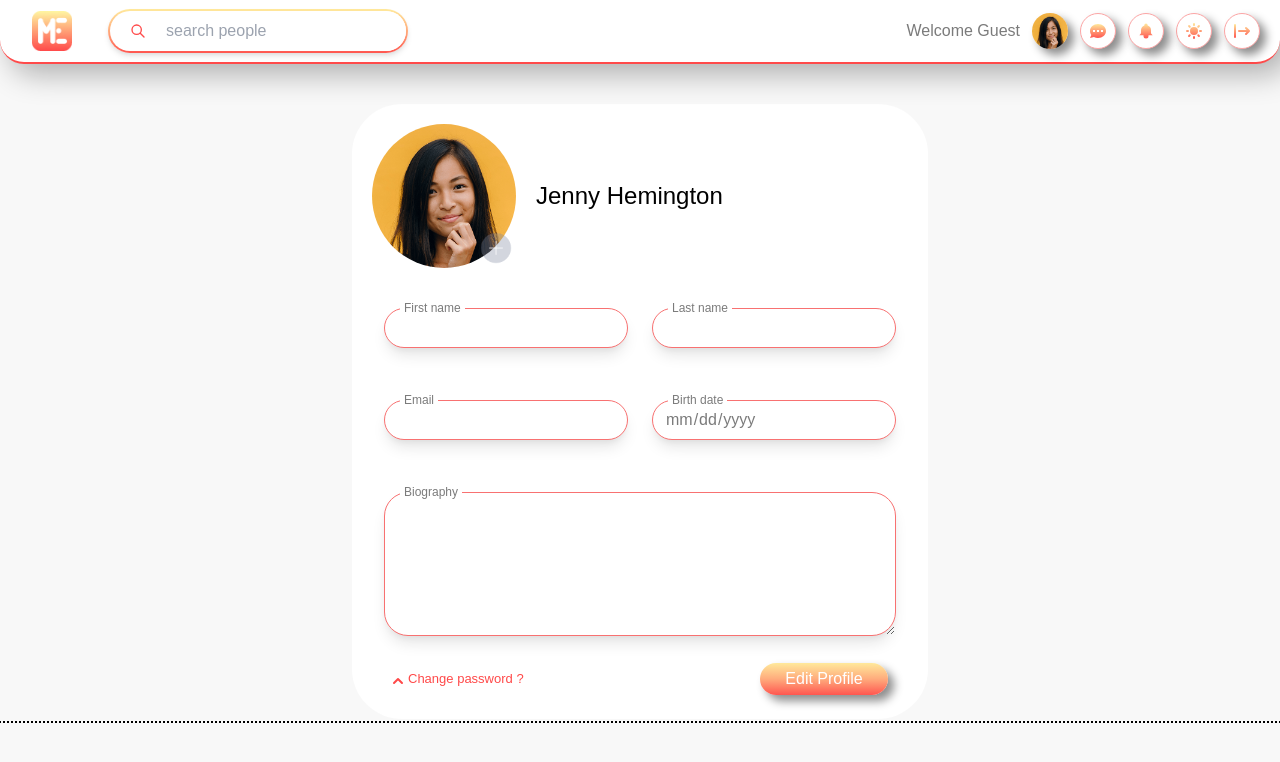
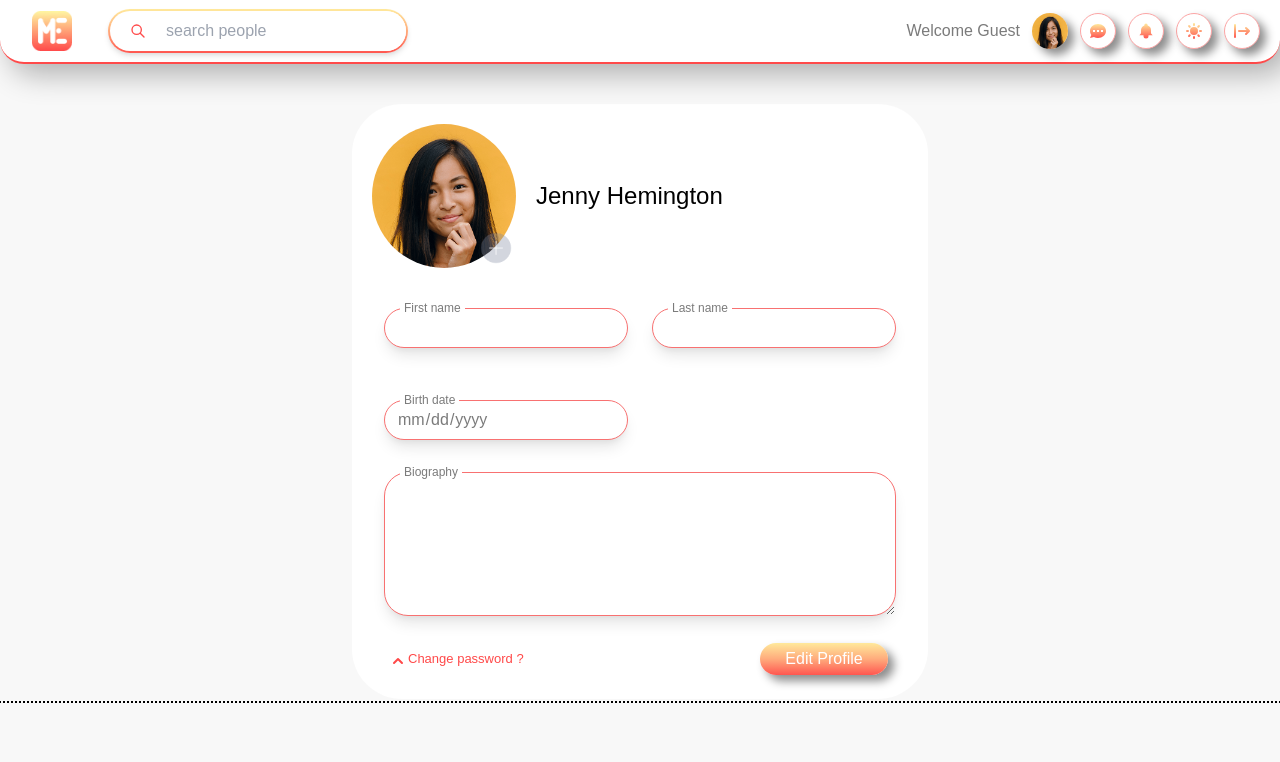
Before and after one commit to kajichulmay/socialMe, a React (Create React App) app: page /profile-setting in a window 1280 px wide. Shown: the top 762 px of the page. Built offline with nearby package versions, Linux system fonts and the light colour scheme; a web font is replaced by a local one.

Commit message:
fix profile setting

```diff
--- a/src/components/profileSetting/ProfileSetting.js
+++ b/src/components/profileSetting/ProfileSetting.js
@@ -10,19 +10,18 @@ export default function ProfileSetting() {
   const [editMode, setEditMode] = useState(false);
   const [validateFirstName, setValidateFirstName] = useState(' ');
   const [validateLastName, setValidateLastName] = useState(' ');
-  const [validateEmail, setValidateEmail] = useState(' ');
   const [validateOldPassword, setValidateOldPassword] = useState('');
   const [validateNewPassword, setValidateNewPassword] = useState('');
   const [validateConfirmNewPassword, setValidateConfirmNewPassword] = useState('');
   const [firstName, setFirstName] = useState('');
   const [lastName, setLastName] = useState('');
-  const [email, setEmail] = useState('');
   const [birthDate, setBirthDate] = useState('');
   const [oldPassword, setOldPassword] = useState('');
   const [newPassword, setNewPassword] = useState('');
   const [confirmNewPassword, setConfirmNewPassword] = useState('');
   const [bio, setBio] = useState('');
   const [profilePicture, setProfilePicture] = useState('');
+  const [newFirst, setNewFirst] = useState('');
 
   const handleClickSubmitProfile = e => {
     try {
@@ -33,6 +32,7 @@ export default function ProfileSetting() {
         setValidateFirstName('First name is required');
       } else if (firstName.trim() !== '') {
         setValidateFirstName(' ');
+        setNewFirst(...firstName);
       }
 
       // validate last name
@@ -42,17 +42,8 @@ export default function ProfileSetting() {
         setValidateLastName(' ');
       }
 
-      // validate email
-      if (email.trim() === '') {
-        setValidateEmail('Email is required');
-      } else if (!validator.isEmail(email)) {
-        setValidateEmail('Invalid Email format');
-      } else if (email.trim() !== '') {
-        setValidateEmail(' ');
-      }
-
       // toggle to !editMode = not null
-      if (firstName.trim() !== '' && lastName.trim() !== '' && email.trim() !== '' && validator.isEmail(email)) {
+      if (firstName.trim() !== '' && lastName.trim() !== '') {
         setEditMode(false);
       }
     } catch (err) {
@@ -75,17 +66,8 @@ export default function ProfileSetting() {
       setValidateLastName(' ');
     }
 
-    // validate email
-    if (email.trim() === '') {
-      setValidateEmail('Email is required');
-    } else if (!validator.isEmail(email)) {
-      setValidateEmail('Invalid Email format');
-    } else if (email.trim() !== '') {
-      setValidateEmail(' ');
-    }
-
     // toggle to !editMode = not null
-    if (firstName.trim() !== '' && lastName.trim() !== '' && email.trim() !== '' && validator.isEmail(email)) {
+    if (firstName.trim() !== '' && lastName.trim() !== '') {
       setEditMode(false);
     }
   };
@@ -162,7 +144,7 @@ export default function ProfileSetting() {
               <div className="w-1/2 mx-3">
                 <div class="relative">
                   <input
-                    value={firstName}
+                    value={editMode ? firstName : newFirst}
                     onChange={e => setFirstName(e.target.value)}
                     readOnly={!editMode}
                     type="text"
@@ -199,26 +181,7 @@ export default function ProfileSetting() {
               </div>
             </div>
             <div className="flex mt-3">
-              <div className="w-1/2 mx-3">
-                <div class="relative">
-                  <input
-                    value={email}
-                    onChange={e => setEmail(e.target.value)}
-                    readOnly={!editMode}
-                    type="text"
-                    className={`w-full h-10 border rounded-full border-red-400 p-1.5 mt-5 shadow-lg pl-3 ${
-                      editMode
-                        ? 'focus:outline-none focus:ring-2 focus:ring-red-400'
-                        : 'cursor-not-allowed focus:outline-none'
-                    }`}
-                  />
-                  <div class="absolute top-2 p-1 bg-white left-4 ">
-                    <p className="text-red-600 text-dark text-xs font-normal">Email</p>
-                  </div>
-                </div>
-                <p className="pl-5 text-red-600 mt-2 mb-5 text-xs">{validateEmail}</p>
-              </div>
-              <div className="w-1/2 mx-3">
+              <div className="w-1/2 mx-3 pr-6">
                 <div class="relative">
                   <input
                     value={birthDate}
```
